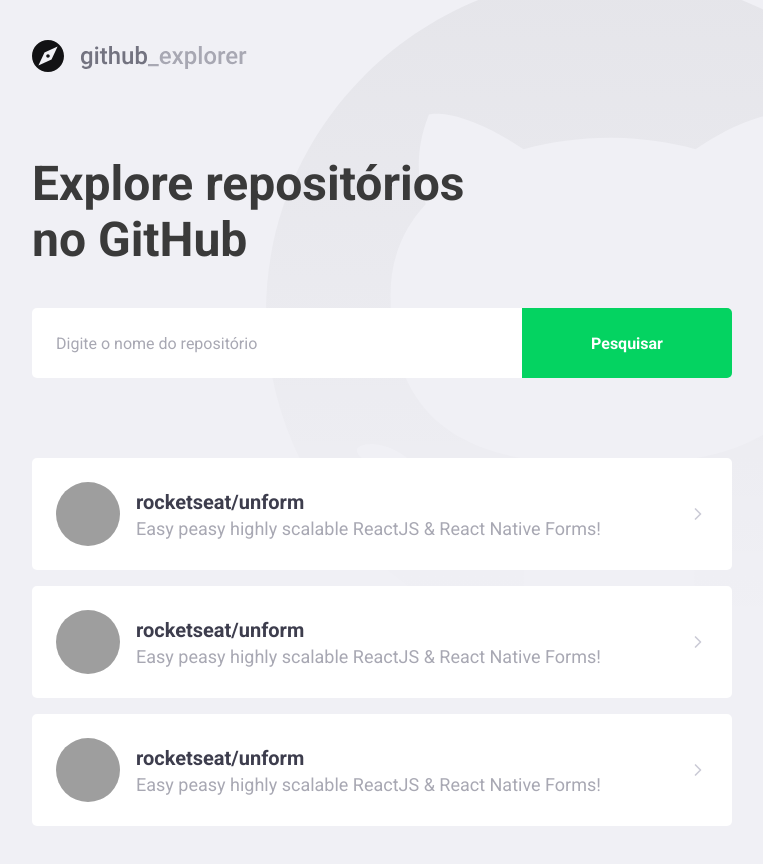
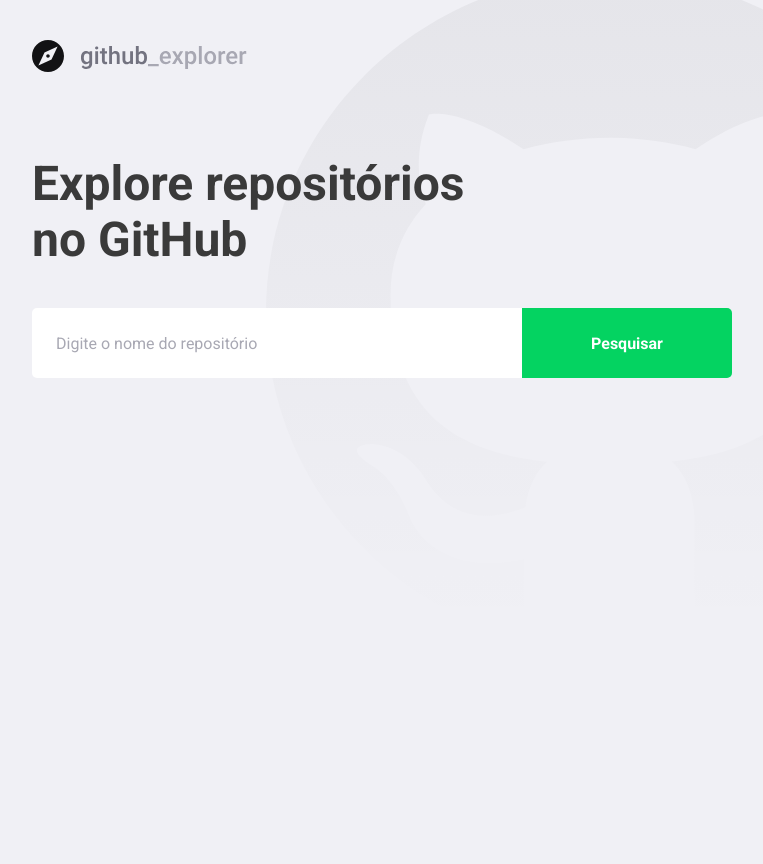
Before and after one commit to SammuelGR/github-explorer, a React (Create React App) app: page / in a window 1280 px wide. Shown: the whole page, without its empty margins (148-911 px from the left). After the commit the page ends 800 px from the top, so only its background shows below. Built offline with nearby package versions, Linux system fonts and the light colour scheme; grey boxes are pictures that could not be loaded.

Commit message:
implements github api

```diff
--- a/package.json
+++ b/package.json
@@ -11,6 +11,7 @@
 		"@types/react": "^16.9.0",
 		"@types/react-dom": "^16.9.0",
 		"@typescript-eslint/eslint-plugin": "^3.6.0",
+		"axios": "^0.19.2",
 		"eslint-config-airbnb": "^18.2.0",
 		"eslint-plugin-import": "2.21.2",
 		"eslint-plugin-jsx-a11y": "6.3.0",
--- a/src/pages/Dashboard/index.tsx
+++ b/src/pages/Dashboard/index.tsx
@@ -1,58 +1,66 @@
-import React from 'react';
+import React, { useState, FormEvent } from 'react';
 import { FiChevronRight } from 'react-icons/fi';
+import api from '../../services/api';
 
 import logoImg from '../../assets/logo.svg';
 
 import { Title, Form, Repositories } from './styles';
 
+interface Repository {
+	full_name: string;
+	description: string;
+	owner: {
+		login: string;
+		avatar_url: string;
+	};
+}
+
 const Dashboard: React.FC = () => {
+	const [newRepo, setNewRepo] = useState('');
+	const [repositories, setRepositories] = useState<Repository[]>([]);
+
+	async function handleAddRepository(
+		event: FormEvent<HTMLFormElement>
+	): Promise<void> {
+		event.preventDefault();
+
+		const response = await api.get<Repository>(`repos/${newRepo}`);
+
+		const repository = response.data;
+
+		setRepositories([...repositories, repository]);
+		setNewRepo('');
+	}
+
 	return (
 		<>
 			<img src={logoImg} alt="GitHub Explorer" />
 			<Title>Explore repositórios no GitHub</Title>
 
-			<Form>
-				<input placeholder="Digite o nome do repositório" />
+			<Form onSubmit={handleAddRepository}>
+				<input
+					placeholder="Digite o nome do repositório"
+					value={newRepo}
+					onChange={e => setNewRepo(e.target.value)}
+				/>
 				<button type="submit">Pesquisar</button>
 			</Form>
 
 			<Repositories>
-				<a href="teste">
+				{repositories.map(repository => (
+					<a key={repository.full_name} href="teste">
 						<img
-						src="https://avatars3.githubusercontent.com/u/23316518?s=460&u=3a3e5679b466cabfa7ef70afe5fe500c79179510&v=4"
-						alt="Sammuel Reis"
+							src={repository.owner.avatar_url}
+							alt={repository.owner.login}
 						/>
 						<div>
-						<strong>rocketseat/unform</strong>
-						<p>Easy peasy highly scalable ReactJS & React Native Forms!</p>
+							<strong>{repository.full_name}</strong>
+							<p>{repository.description}</p>
 						</div>
 
 						<FiChevronRight size={20} />
 					</a>
-				<a href="teste">
-					<img
-						src="https://avatars3.githubusercontent.com/u/23316518?s=460&u=3a3e5679b466cabfa7ef70afe5fe500c79179510&v=4"
-						alt="Sammuel Reis"
-					/>
-					<div>
-						<strong>rocketseat/unform</strong>
-						<p>Easy peasy highly scalable ReactJS & React Native Forms!</p>
-					</div>
-
-					<FiChevronRight size={20} />
-				</a>
-				<a href="teste">
-					<img
-						src="https://avatars3.githubusercontent.com/u/23316518?s=460&u=3a3e5679b466cabfa7ef70afe5fe500c79179510&v=4"
-						alt="Sammuel Reis"
-					/>
-					<div>
-						<strong>rocketseat/unform</strong>
-						<p>Easy peasy highly scalable ReactJS & React Native Forms!</p>
-					</div>
-
-					<FiChevronRight size={20} />
-				</a>
+				))}
 			</Repositories>
 		</>
 	);
--- a/src/pages/Dashboard/styles.ts
+++ b/src/pages/Dashboard/styles.ts
@@ -76,7 +76,8 @@
 		}
 
 		div {
-			margin-left: 16px;
+			margin: 0 16px;
+			flex: 1;
 
 			strong {
 				font-size: 20px;
--- /dev/null
+++ b/src/services/api.ts
@@ -0,0 +1,7 @@
+import axios from 'axios';
+
+const api = axios.create({
+	baseURL: 'https://api.github.com',
+});
+
+export default api;
```
Also changed, not shown: .eslintrc.json, 1 other file (tests, documents, lock files or other folders). Lines whose indentation alone changed are shown as unchanged.
